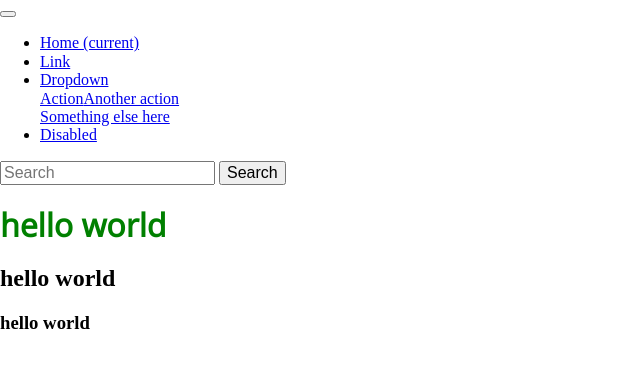
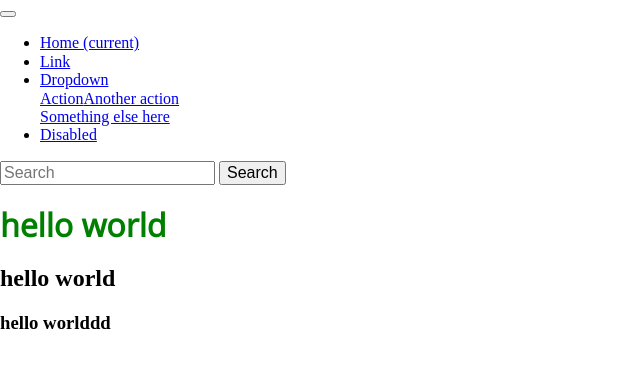
Before and after one commit to vasiliy-ignatov/chess-club, a website: page src/index.pug in a window 1280 px wide. Shown: the full height of the page, 0-640 px from the left. Drawn offline with nearby package versions, Linux system fonts and the light colour scheme; files that its build step writes are made by us from their sources; files whose address does not match are found by name.

Commit message:
reinit files

```diff
--- a/src/index.pug
+++ b/src/index.pug
@@ -4,4 +4,4 @@
 	.container
 		h1 hello world
 		h2 hello world
-		h3 hello world
+		h3 hello worlddd
```
